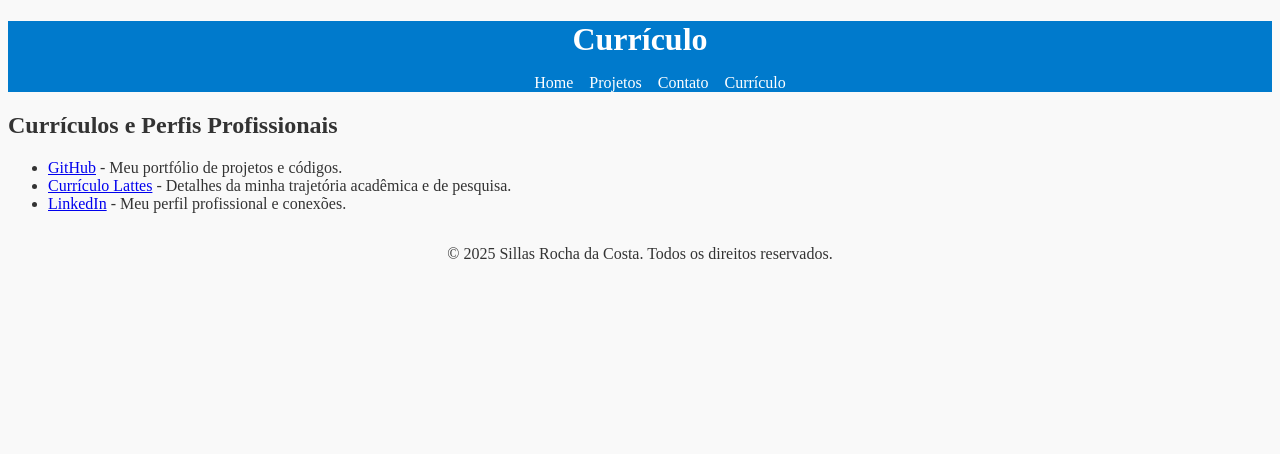
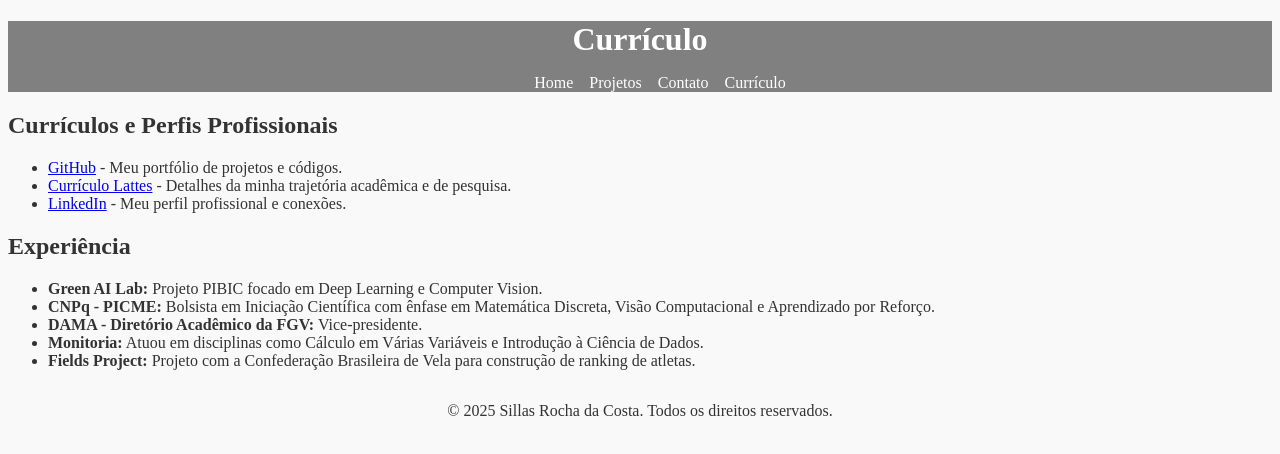
Before and after one commit to scrocha/portfolio, a plain HTML site: page resume/index.html in a window 1280 px wide. Drawn offline with Linux system fonts and the light colour scheme.

Commit message:
added final changes

```diff
--- a/resume/index.html
+++ b/resume/index.html
@@ -27,6 +27,17 @@
   </ul>
 </section>
 
+<section class="experience">
+    <h2>Experiência</h2>
+    <ul>
+      <li><strong>Green AI Lab:</strong> Projeto PIBIC focado em Deep Learning e Computer Vision.</li>
+      <li><strong>CNPq - PICME:</strong> Bolsista em Iniciação Científica com ênfase em Matemática Discreta, Visão Computacional e Aprendizado por Reforço.</li>
+      <li><strong>DAMA - Diretório Acadêmico da FGV:</strong> Vice-presidente.</li>
+      <li><strong>Monitoria:</strong> Atuou em disciplinas como Cálculo em Várias Variáveis e Introdução à Ciência de Dados.</li>
+      <li><strong>Fields Project:</strong> Projeto com a Confederação Brasileira de Vela para construção de ranking de atletas.</li>
+    </ul>
+  </section>
+
 
   <footer>
     <p>&copy; 2025 Sillas Rocha da Costa. Todos os direitos reservados.</p>
--- a/style.css
+++ b/style.css
@@ -4,7 +4,7 @@ body {
 }
 
 header {
-  background-color: #007acc;
+  background-color: gray;
   color: #fff;
 }
 
```
Also changed, not shown: index.html (+3 -4 lines).
